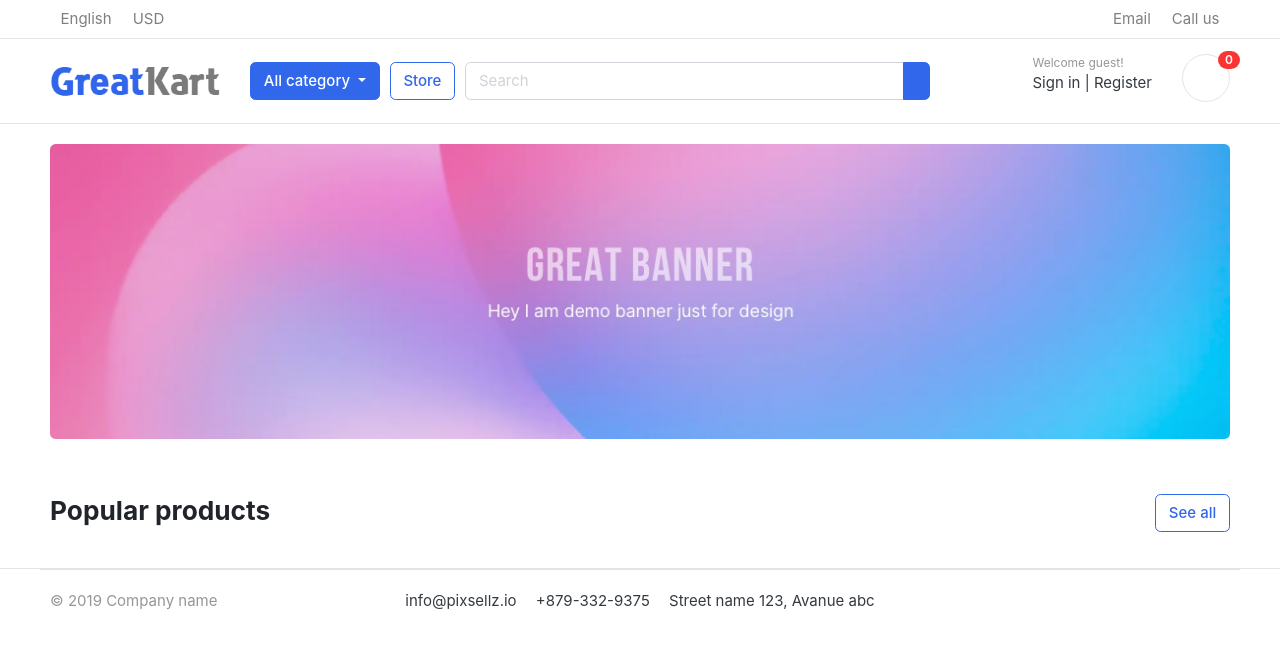
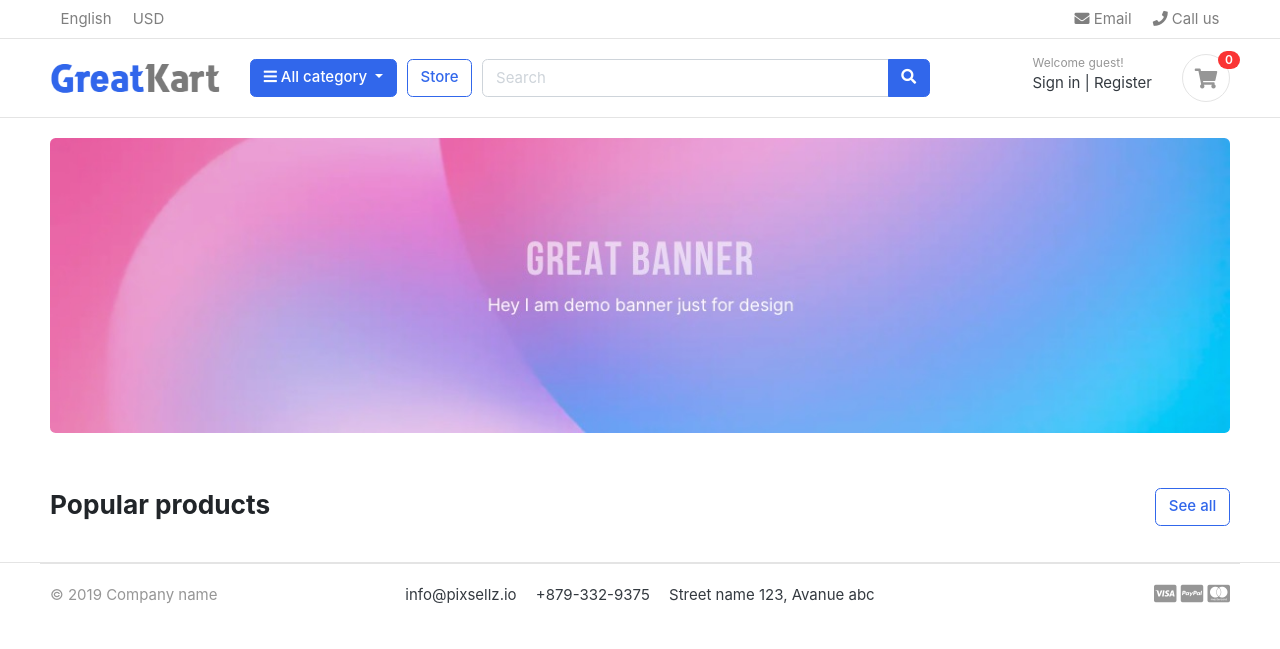
Before and after one commit to hell-driver-ujwal/Django_Ecommerce_1, a Django app: page / in a window 1280 px wide. Shown: the top 649 px of the page. Run offline with Django 5.2, Linux system fonts and the light colour scheme; data that the repository does not hold is empty; some libraries are stand-ins or nearby versions; some web fonts are replaced.

Commit message:
fixed font_aweson 5

```diff
--- a/templates/base.html
+++ b/templates/base.html
@@ -19,7 +19,7 @@
 <link href="{% static 'css/bootstrap.css' %}" rel="stylesheet" type="text/css"/>
 
 <!-- Font awesome 5 -->
-<link href="{% static 'fonts/fontawesome/css/all.min.css %'}" type="text/css" rel="stylesheet">
+<link href="{% static 'fonts/fontawesome/css/all.min.css' %}" type="text/css" rel="stylesheet">
 
 <!-- custom style -->
 <link href="{% static 'css/ui.css' %}" rel="stylesheet" type="text/css"/>
```
